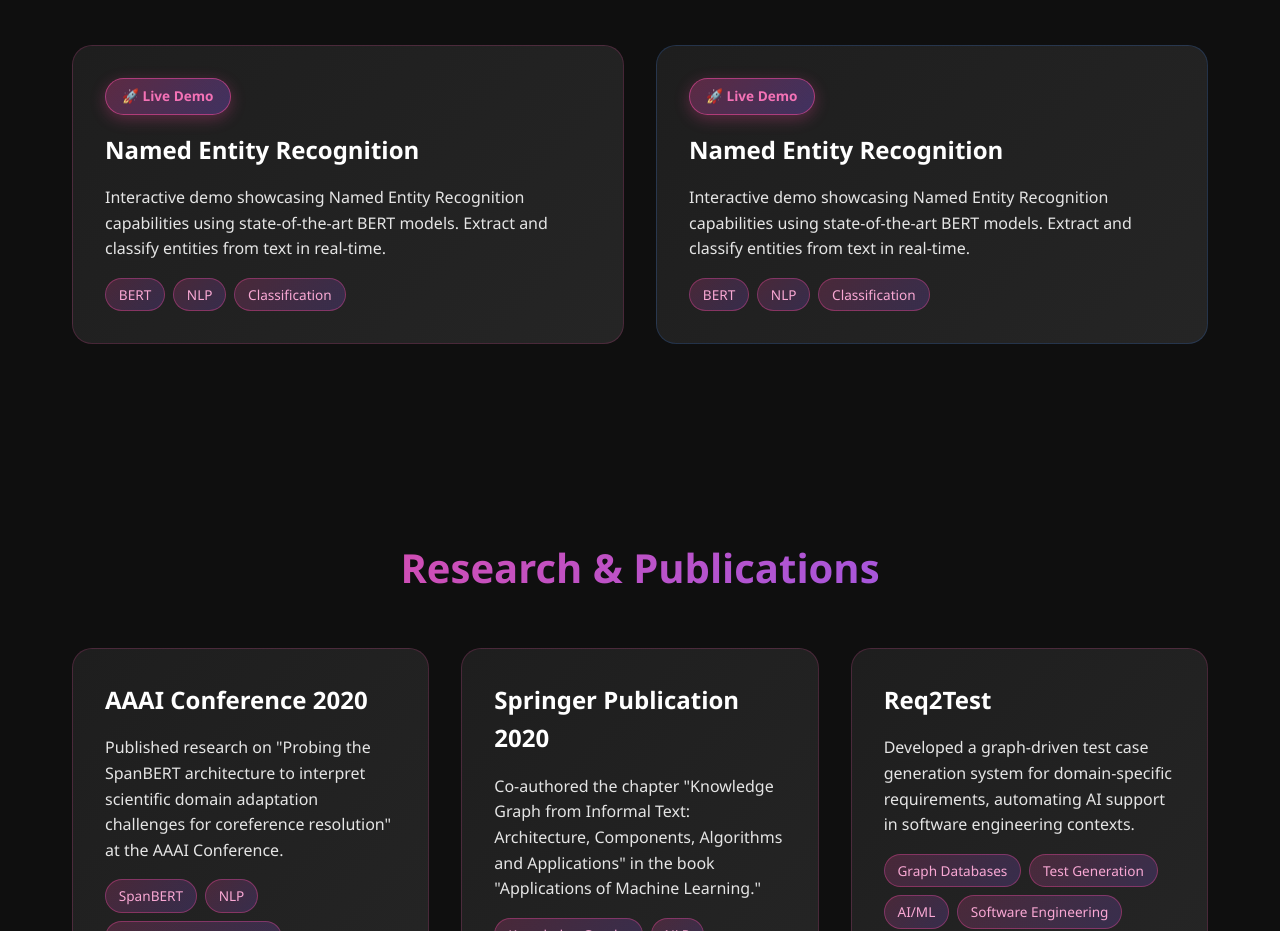
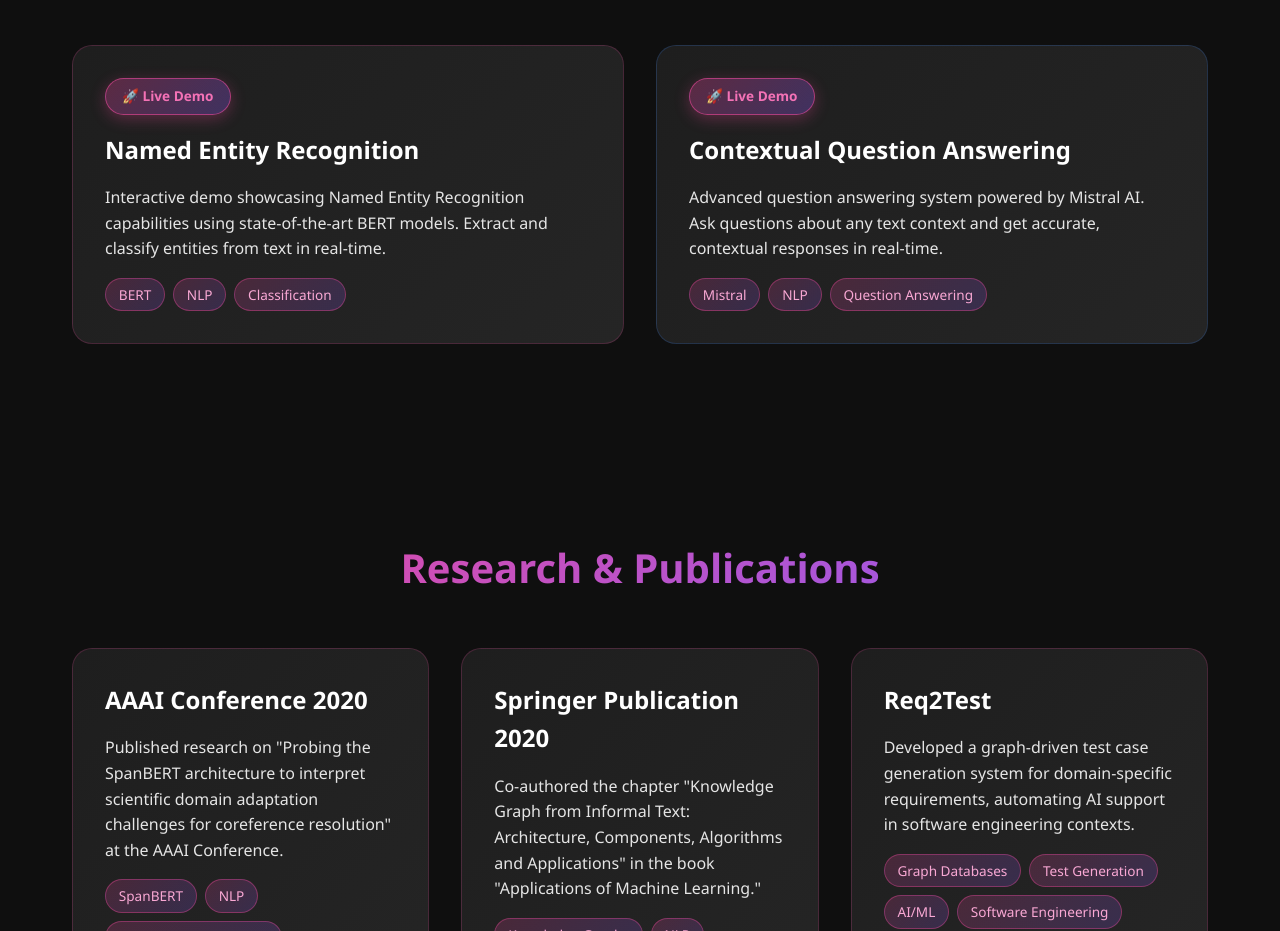
Before and after one commit to sharathreddym/sharathreddym.github.io, a plain HTML site: page index.html in a window 1280 px wide. Shown: the part 963-1894 px from the top of the page. Drawn offline with nearby package versions, Linux system fonts and the light colour scheme.

Commit message:
Update demo card to Contextual Question Answering
Replaces the Named Entity Recognition demo card with a Contextual Question Answering demo powered by Mistral AI. Updates the title, description, tags, and demo link to reflect the new functionality.

```diff
--- a/index.html
+++ b/index.html
@@ -1012,14 +1012,14 @@
           </div>
         </div>
 
-        <div class="demo-card" onclick="openDemoModal('Named Entity Recognition', 'https://sharath88-named-entity-recognition-demo.hf.space')">
+        <div class="demo-card" onclick="openDemoModal('Contextual Question Answering', 'https://sharath88-mistral-context-qa-demo.hf.space')">
           <span class="demo-badge">🚀 Live Demo</span>
-          <h3>Named Entity Recognition</h3>
-          <p>Interactive demo showcasing Named Entity Recognition capabilities using state-of-the-art BERT models. Extract and classify entities from text in real-time.</p>
+          <h3>Contextual Question Answering</h3>
+          <p>Advanced question answering system powered by Mistral AI. Ask questions about any text context and get accurate, contextual responses in real-time.</p>
           <div class="project-tags">
-            <span class="tag">BERT</span>
+            <span class="tag">Mistral</span>
             <span class="tag">NLP</span>
-            <span class="tag">Classification</span>
+            <span class="tag">Question Answering</span>
           </div>
         </div>
       </div>
```
